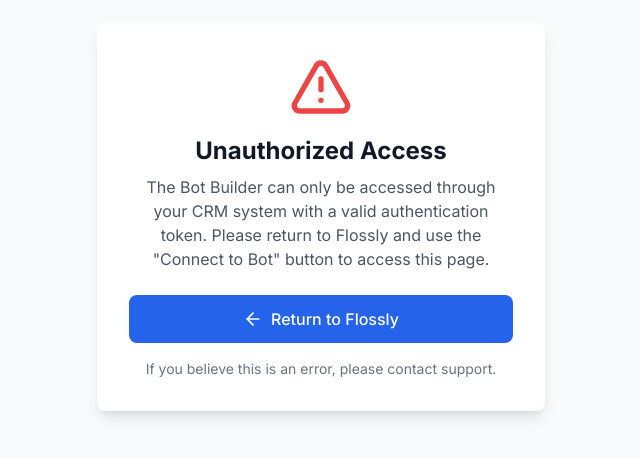
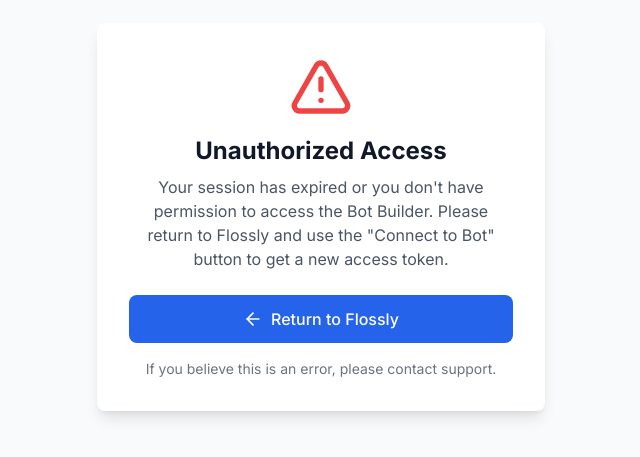
Before and after one commit to webdevabdul0/bot-builder, a React (Vite) app: page /unauthorized in a window 1280 px wide. Shown: the part 215-672 px from the top of the page, without its empty margins (319-959 px from the left). Built offline with nearby package versions, Linux system fonts and the light colour scheme.

Commit message:
Implement persistent authentication - store access tokens in localStorage for session persistence

```diff
--- a/src/components/AuthWrapper.jsx
+++ b/src/components/AuthWrapper.jsx
@@ -28,13 +28,9 @@
         // Get token from URL query params
         const shortToken = searchParams.get('token');
 
-        // Strict token validation - must be present and not empty
-        if (!shortToken || shortToken.trim() === '') {
-          console.warn('Access attempt without valid token');
-          setError('No authentication token provided');
-          setAuthState('unauthorized');
-          return;
-        }
+        // Check if we have a short token in URL (new authentication)
+        if (shortToken && shortToken.trim() !== '') {
+          console.log('New authentication with short token');
 
           // Exchange short token for access token
           const tokenResult = await authService.exchangeShortToken(shortToken);
@@ -45,7 +41,7 @@
             return;
           }
 
-        // Fetch user profile
+          // Fetch user profile with new token
           const profileResult = await authService.getUserProfile();
 
           if (!profileResult.success) {
@@ -54,9 +50,28 @@
             return;
           }
 
-        // Store profile data
+          // Store profile data and mark as authenticated
           setUserProfile(profileResult.profile);
           setAuthState('authenticated');
+
+        } else {
+          // No short token in URL - check for existing stored token
+          console.log('Checking for existing stored token');
+
+          // Try to get user profile with stored token
+          const profileResult = await authService.getUserProfile();
+
+          if (profileResult.success) {
+            // Stored token is still valid
+            setUserProfile(profileResult.profile);
+            setAuthState('authenticated');
+          } else {
+            // Stored token is invalid/expired
+            console.log('Stored token is invalid or expired');
+            setError('Session expired. Please return to Flossly to get a new access token.');
+            setAuthState('unauthorized');
+          }
+        }
 
       } catch (error) {
         console.error('Authentication error:', error);
--- a/src/components/Unauthorized.jsx
+++ b/src/components/Unauthorized.jsx
@@ -15,8 +15,8 @@
             Unauthorized Access
           </h1>
           <p className="text-gray-600">
-            The Bot Builder can only be accessed through your CRM system with a valid authentication token.
-            Please return to Flossly and use the "Connect to Bot" button to access this page.
+            Your session has expired or you don't have permission to access the Bot Builder.
+            Please return to Flossly and use the "Connect to Bot" button to get a new access token.
           </p>
         </div>
 
--- a/src/services/authService.js
+++ b/src/services/authService.js
@@ -94,6 +94,7 @@
     try {
       localStorage.setItem('flossy_access_token', token);
       this.accessToken = token;
+      console.log('✅ Access token stored in localStorage');
     } catch (error) {
       console.error('Failed to store access token:', error);
     }
```
Lines whose indentation alone changed are shown as unchanged.
